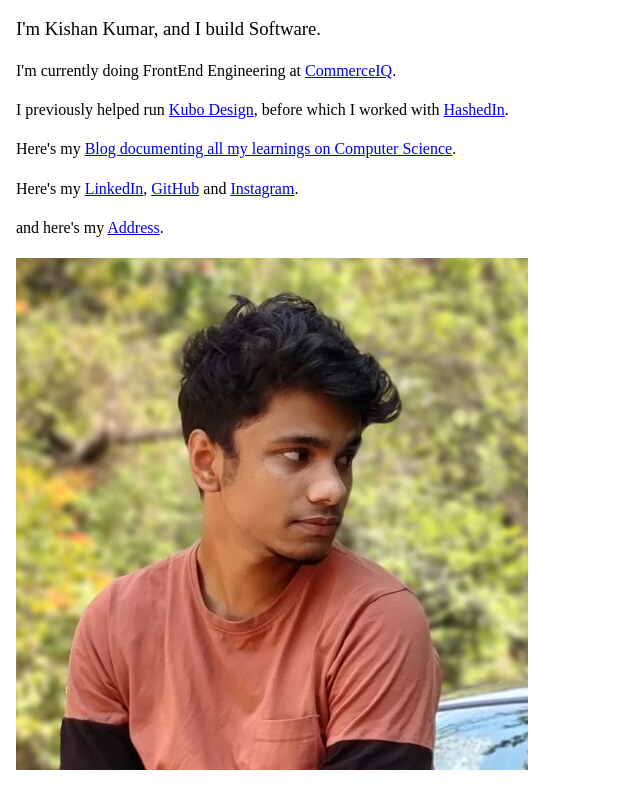
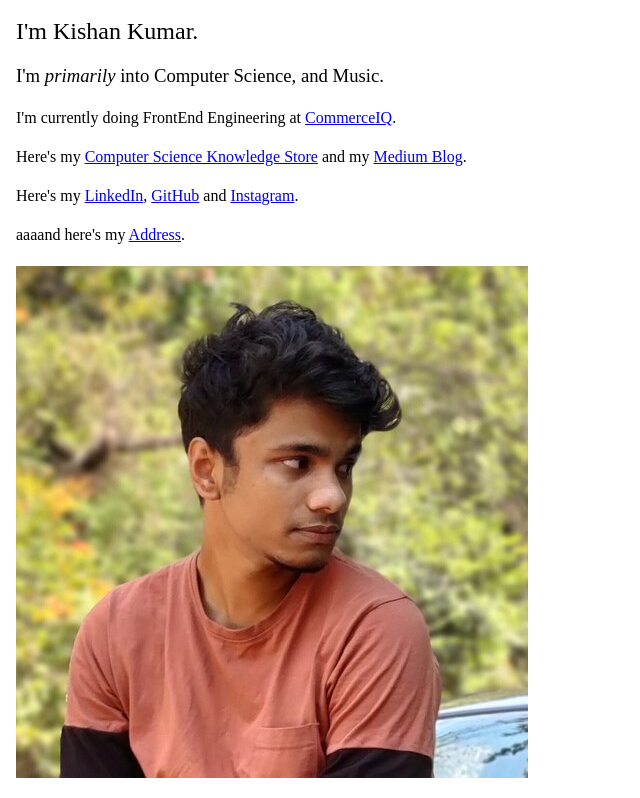
Before and after one commit to itskishankumar/personal-website, a plain HTML site: page index.html in a window 1280 px wide. Shown: the part 56-854 px from the top of the page, without its empty margins (0-640 px from the left). Drawn offline with Linux system fonts and the light colour scheme.

Commit message:
Update index.html

```diff
--- a/index.html
+++ b/index.html
@@ -1,8 +1,8 @@
-<!DOCTYPE html>
+<!doctype html>
 <html lang="en">
   <head>
-    <meta charset="UTF-8">
-    <meta name="viewport" content="width=device-width, initial-scale=1.0">
+    <meta charset="UTF-8" />
+    <meta name="viewport" content="width=device-width, initial-scale=1.0" />
     <title>Kishan Kumar</title>
     <style>
       body {
@@ -14,7 +14,8 @@
         margin-top: 0;
       }
 
-        h3, h4 {
+      h3,
+      h4 {
         font-weight: normal;
       }
 
@@ -27,17 +28,30 @@
   </head>
   <body>
     <h1>What's up?</h1>
-<h3>I'm Kishan Kumar, and I build Software.</h3>
-<h4>I'm currently doing FrontEnd Engineering at <a href="https://commerceiq.ai/">CommerceIQ</a>.</h4>
-<h4>I previously helped run <a href="https://kubodesign.in/">Kubo Design</a>, before which I worked with <a
-        href="https://hashedin.com/">HashedIn</a>.</h4>
-<h4>Here's my <a
-        href="https://kishankumar.notion.site/kishankumar/Computer-Science-work-in-progress-b7f1aae0dee24983a47f4c4478d5c94e">Blog
-    documenting all my learnings on Computer Science</a>.</h4>
-<h4>Here's my <a href="https://in.linkedin.com/in/kishan-kumar-5b7553170">LinkedIn</a>, <a
-        href="https://github.com/itskishankumar/">GitHub</a> and <a
-        href="https://www.instagram.com/itskishankumar/">Instagram</a>.</h4>
-<h4>and here's my <a href="https://www.youtube.com/watch?v=dQw4w9WgXcQ">Address</a>.</h4>
-<img src="me.jpeg" alt="Me" class="profile_photo">
+    <h2 style="font-weight: normal">I'm Kishan Kumar.</h2>
+    <h3>I'm <em>primarily</em> into Computer Science, and Music.</h3>
+    <h4>
+      I'm currently doing FrontEnd Engineering at
+      <a href="https://commerceiq.ai/">CommerceIQ</a>.
+    </h4>
+    <h4>
+      Here's my
+      <a
+        href="https://kishankumar.notion.site/kishankumar/Computer-Science-work-in-progress-b7f1aae0dee24983a47f4c4478d5c94e"
+        >Computer Science Knowledge Store</a
+      >
+      and my <a href="https://medium.com/@itskishankumar98">Medium Blog</a>.
+    </h4>
+    <h4>
+      Here's my
+      <a href="https://in.linkedin.com/in/kishan-kumar-5b7553170">LinkedIn</a>,
+      <a href="https://github.com/itskishankumar/">GitHub</a> and
+      <a href="https://www.instagram.com/itskishankumar/">Instagram</a>.
+    </h4>
+    <h4>
+      aaaand here's my
+      <a href="https://www.youtube.com/watch?v=dQw4w9WgXcQ">Address</a>.
+    </h4>
+    <img src="me.jpeg" alt="Me" class="profile_photo" />
   </body>
 </html>
```
Lines whose indentation alone changed are shown as unchanged.
